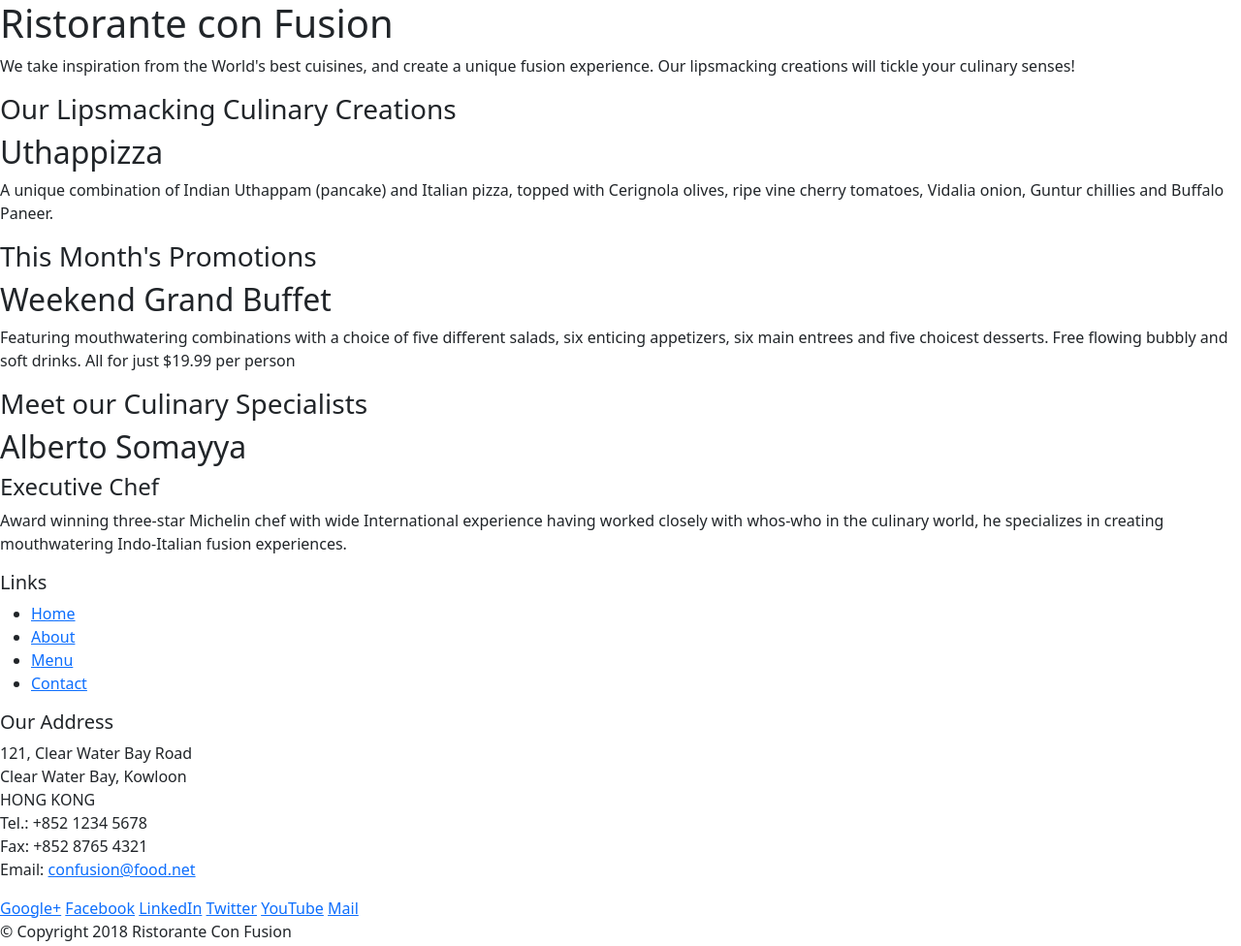
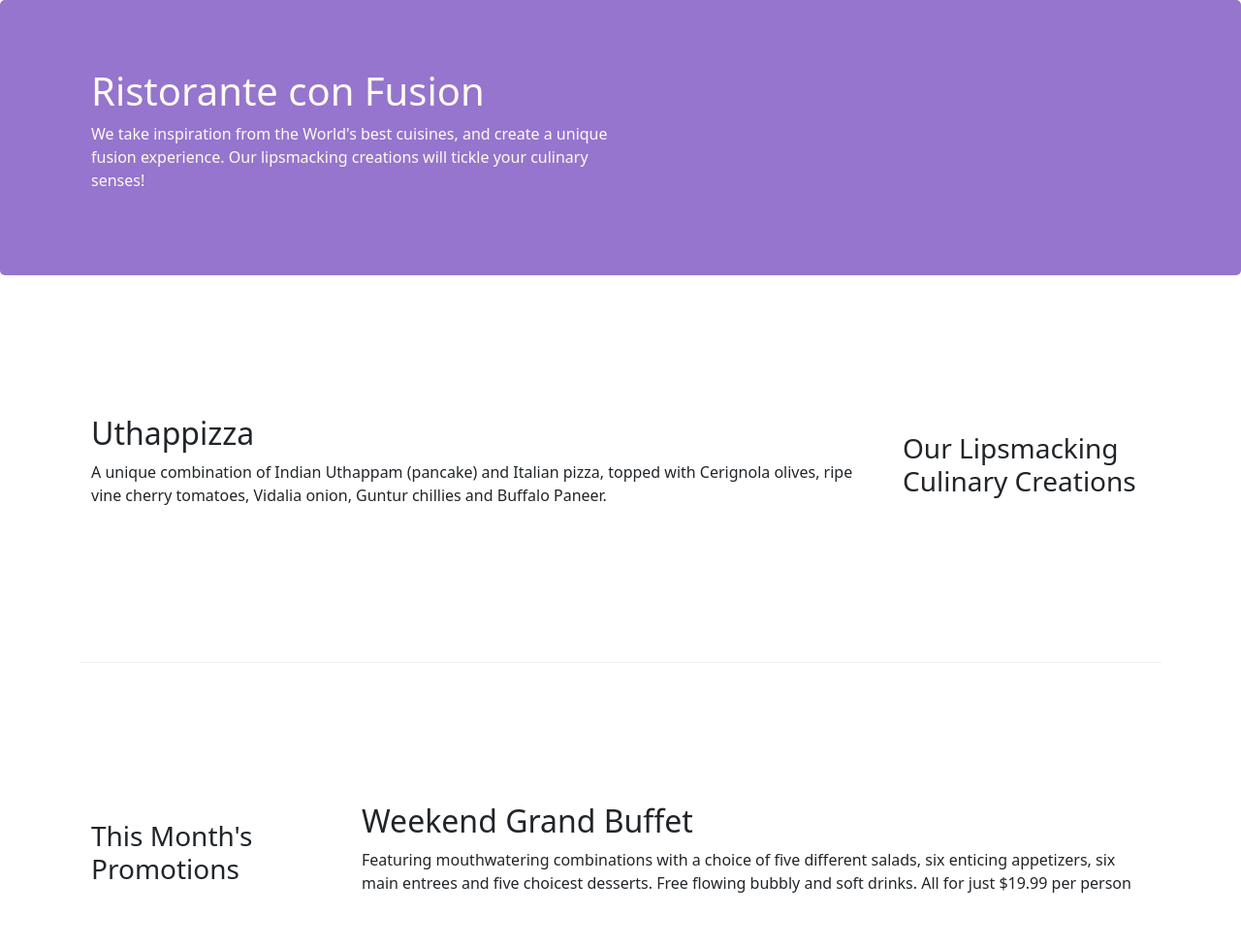
Before and after one commit to BorhaneddineHamadou/Bootstrap, a website: page index.html in a window 1280 px wide. Shown: the top 976 px of the page at 97% size. Drawn offline with nearby package versions, Linux system fonts and the light colour scheme.

Commit message:
Adding some styles

```diff
--- /dev/null
+++ b/css/styles.css
@@ -0,0 +1,27 @@
+.jumbotron{
+    background-color: #9575CD;
+    padding: 70px 30px;
+    margin: 0px auto;
+    color: floralwhite;
+    border-radius: 5px;
+}
+.row-header{
+    margin: 0px auto;
+    padding: 0px auto;
+}
+.row-content{
+    margin: 0px auto;
+    padding: 50px 0px;
+    border-bottom: 1px ridge;
+    min-height: 400px;
+}
+.footer{
+    background-color: #D1C4E9;
+    padding: 20px 0px;
+    margin: 0px auto;
+}
+.adress{
+    font-size: 80%;
+    margin: 0px;
+    font-size: #0F0F0F;
+}
--- a/index.html
+++ b/index.html
@@ -9,51 +9,52 @@
 
      <!-- Bootstrap CSS -->
      <link rel="stylesheet" href="node_modules/bootstrap/dist/css/bootstrap.min.css">
+     <link rel="stylesheet" href="css/styles.css">
      <title>Ristorante Con Fusion</title>
 </head>
 
 <body>
 
-    <header>
-        <div>
-            <div>
-                <div>
+    <header class="jumbotron">
+        <div class="container">
+            <div class="row row-header">
+                <div class="col-12 col-sm-6">
                     <h1>Ristorante con Fusion</h1>
                     <p>We take inspiration from the World's best cuisines, and create a unique fusion experience. Our lipsmacking creations will tickle your culinary senses!</p>
                 </div>
-                <div>
+                <div class="col-12 col-sm">
                 </div>
             </div>
         </div>
     </header>
 
-    <div>
-        <div>
-            <div>
+    <div class="container">
+        <div class="row row-content align-items-center">
+            <div class="col-12 col-sm-4 col-md-3 order-sm-last">
                 <h3>Our Lipsmacking Culinary Creations</h3>
             </div>
-            <div>
+            <div class="col col-sm col-md order-sm-first">
                 <h2>Uthappizza</h2>
                 <p>A unique combination of Indian Uthappam (pancake) and Italian pizza, topped with Cerignola olives, ripe vine cherry tomatoes, Vidalia onion, Guntur chillies and Buffalo Paneer.</p>
             </div>
         </div>
 
 
-        <div>
-            <div>
+        <div class="row row-content align-items-center">
+            <div class="col-12 col-sm-4 col-md-3">
                 <h3>This Month's Promotions</h3>
             </div>
-            <div>
+            <div class="col col-sm col-md">
                 <h2>Weekend Grand Buffet</h2>
                 <p>Featuring mouthwatering combinations with a choice of five different salads, six enticing appetizers, six main entrees and five choicest desserts. Free flowing bubbly and soft drinks. All for just $19.99 per person </p>
             </div>
         </div>
 
-        <div>
-            <div>
+        <div class="row row-content align-items-center">
+            <div class="col-12 col-sm-4 col-md-3 order-sm-last">
                 <h3>Meet our Culinary Specialists</h3>
             </div>
-            <div>
+            <div class="col col-sm col-md order-sm-first">
                 <h2>Alberto Somayya</h2>
                 <h4>Executive Chef</h4>
                 <p>Award winning three-star Michelin chef with wide International experience having worked closely with whos-who in the culinary world, he specializes in creating mouthwatering Indo-Italian fusion experiences. </p>
@@ -61,19 +62,19 @@
         </div>
     </div>
 
-    <footer>
-        <div>
-            <div>
-                <div>
+    <footer class="footer">
+        <div class="container">
+            <div class="row">
+                <div class="col-4 col-sm-2 offset-1">
                     <h5>Links</h5>
-                    <ul>
+                    <ul class="list-unstyled">
                         <li><a href="#">Home</a></li>
                         <li><a href="#">About</a></li>
                         <li><a href="#">Menu</a></li>
                         <li><a href="#">Contact</a></li>
                     </ul>
                 </div>
-                <div>
+                <div class="col-7 col-sm-5">
                     <h5>Our Address</h5>
                     <address>
 		              121, Clear Water Bay Road<br>
@@ -84,8 +85,8 @@
 		              Email: <a href="mailto:confusion@food.net">confusion@food.net</a>
 		           </address>
                 </div>
-                <div>
-                    <div>
+                <div class="col-12 col-sm-4 align-self-center">
+                    <div class="text-center">
                         <a href="http://google.com/+">Google+</a>
                         <a href="http://www.facebook.com/profile.php?id=">Facebook</a>
                         <a href="http://www.linkedin.com/in/">LinkedIn</a>
@@ -95,8 +96,8 @@
                     </div>
                 </div>
            </div>
-           <div>
-                <div>
+           <div class="row justify-content-center">
+                <div class="col-auto">
                     <p>© Copyright 2018 Ristorante Con Fusion</p>
                 </div>
            </div>
```
